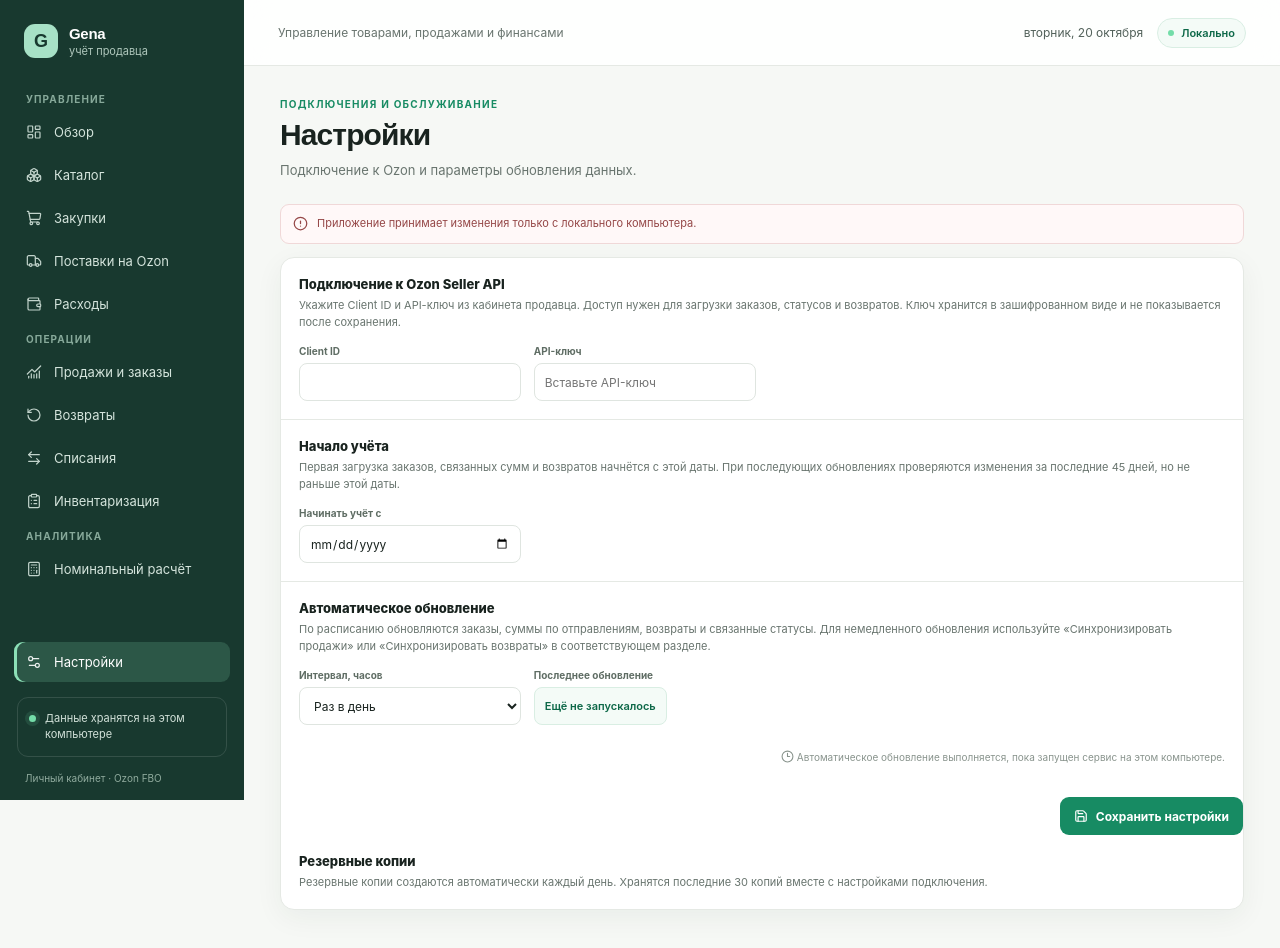
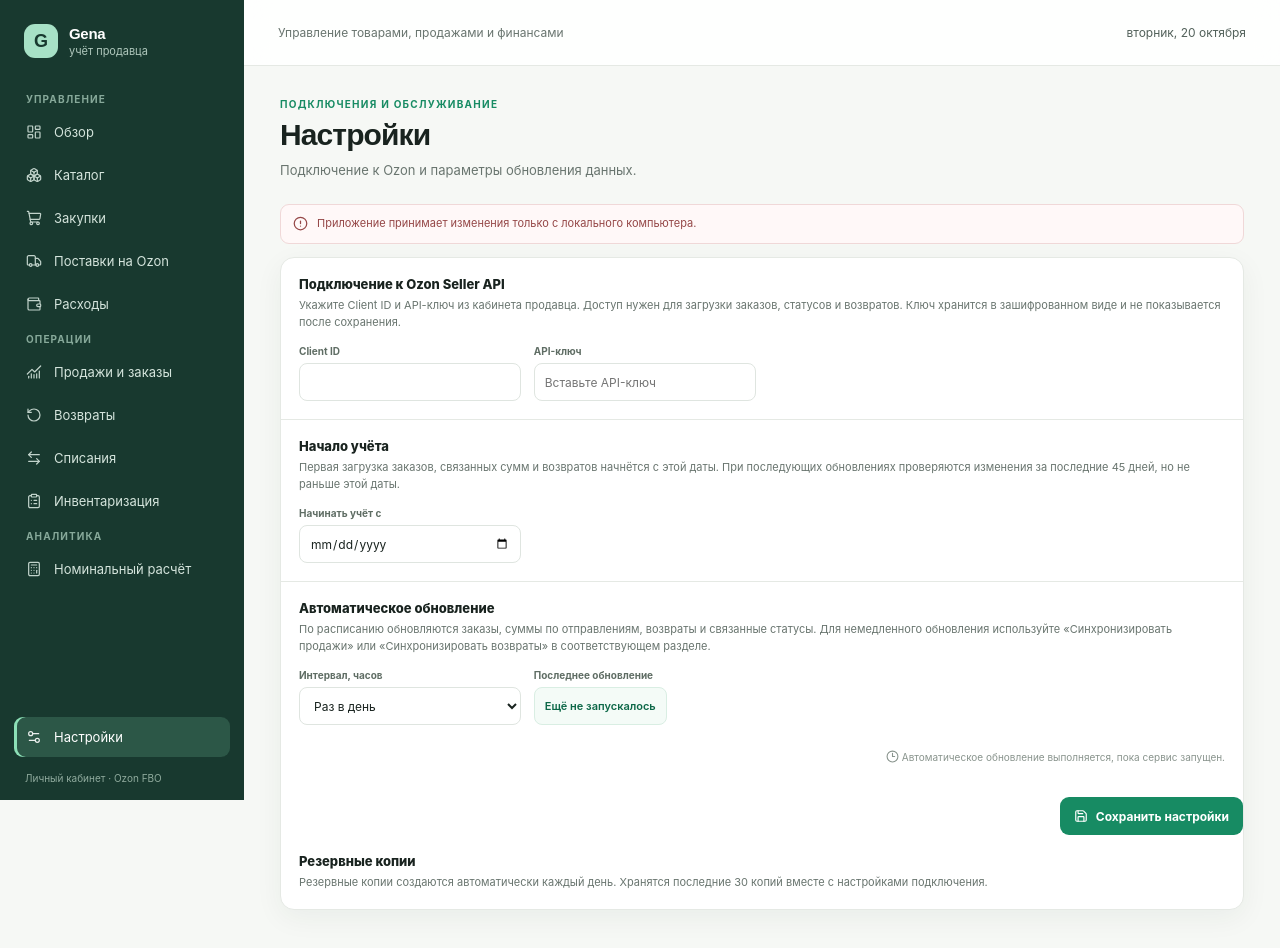
Before and after one commit to r1ddev/gena, a Next.js app: page /settings in a window 1280 px wide. Shown: the top 948 px of the page. Built offline with nearby package versions, Linux system fonts and the light colour scheme; no server answers.

Commit message:
fix: remove local storage badges

```diff
--- a/src/app/globals.css
+++ b/src/app/globals.css
@@ -33,8 +33,6 @@ a { color: inherit; text-decoration: none; }
 .nav-link.active { color: #fff; background: #2c5747; box-shadow: inset 3px 0 #8ce0b7; }
 .nav-link svg { flex: 0 0 auto; opacity: .9; }
 .sidebar-spacer { flex: 1; }
-.local-note { display: flex; gap: 9px; align-items: flex-start; margin: 15px 3px 0; padding: 13px 11px; border: 1px solid rgba(255,255,255,.12); border-radius: 11px; color: #d2e1d9; font-size: 11px; line-height: 1.45; }
-.local-dot { width: 7px; height: 7px; margin-top: 4px; flex: 0 0 auto; border-radius: 50%; background: #74dda9; box-shadow: 0 0 0 4px rgba(116,221,169,.12); }
 .sidebar-bottom { margin-top: 15px; padding: 0 11px; color: #90ab9e; font-size: 10px; }
 .main-column { min-height: 100vh; margin-left: 244px; }
 .topbar { position: sticky; z-index: 20; top: 0; display: flex; height: 66px; align-items: center; justify-content: space-between; padding: 0 34px; border-bottom: 1px solid var(--line); background: rgba(255,255,255,.88); backdrop-filter: blur(12px); }
@@ -42,7 +40,6 @@ a { color: inherit; text-decoration: none; }
 .topbar-label { color: var(--muted); font-size: 12px; }
 .today { color: #52615a; font-size: 12px; }
 .status-pill { display: inline-flex; align-items: center; gap: 7px; padding: 7px 10px; border: 1px solid #d9eee3; border-radius: 999px; color: var(--green-dark); background: #f4fbf7; font-size: 11px; font-weight: 600; }
-.status-pill .local-dot { width: 6px; height: 6px; margin: 0; box-shadow: none; }
 .mobile-menu { display: none; width: 36px; height: 36px; align-items: center; justify-content: center; border: 1px solid var(--line); border-radius: 9px; color: var(--ink); background: white; }
 .page-content { width: min(1440px, 100%); margin: 0 auto; padding: 32px 36px 54px; }
 .page-heading { display: flex; align-items: flex-start; justify-content: space-between; gap: 18px; margin-bottom: 24px; }
@@ -180,6 +177,4 @@ tbody tr:hover { background: #fcfdfc; }
   .field.wide, .field.full { grid-column: auto; }
   .line-item { grid-template-columns: 1fr 80px auto; }
   .search-box { width: 100%; }
-  .topbar-right .status-pill { font-size: 0; }
-  .topbar-right .status-pill .local-dot { font-size: initial; }
 }
--- a/src/app/layout.tsx
+++ b/src/app/layout.tsx
@@ -4,7 +4,7 @@ import "./globals.css";
 
 export const metadata: Metadata = {
   title: "Учёт продавца Ozon",
-  description: "Локальный учёт товаров, остатков, продаж и расходов",
+  description: "Учёт товаров, остатков, продаж и расходов",
 };
 
 export default function RootLayout({ children }: Readonly<{ children: React.ReactNode }>) {
--- a/src/components/app-shell.tsx
+++ b/src/components/app-shell.tsx
@@ -62,7 +62,6 @@ export function AppShell({ children }: { children: ReactNode }) {
         ))}
         <div className="sidebar-spacer" />
         <Link className={`nav-link ${pathname.startsWith("/settings") ? "active" : ""}`} href="/settings" aria-current={pathname.startsWith("/settings") ? "page" : undefined} onClick={() => setMobileOpen(false)}><Settings2 size={16} strokeWidth={1.8} /><span>Настройки</span></Link>
-        <div className="local-note"><span className="local-dot" /><span>Данные хранятся на этом компьютере</span></div>
         <div className="sidebar-bottom">Личный кабинет · Ozon FBO</div>
       </aside>
 
@@ -74,7 +73,6 @@ export function AppShell({ children }: { children: ReactNode }) {
           </div>
           <div className="topbar-right">
             <span className="today">{today}</span>
-            <span className="status-pill"><span className="local-dot" />Локально</span>
           </div>
         </header>
         <main className="page-content">{children}</main>
--- a/src/components/settings-workspace.tsx
+++ b/src/components/settings-workspace.tsx
@@ -74,7 +74,7 @@ export function SettingsWorkspace() {
             <div className="field"><label htmlFor="sync-interval">Интервал, часов</label><select id="sync-interval" value={interval} onChange={(event) => setInterval(event.target.value)}><option value="24">Раз в день</option><option value="12">Каждые 12 часов</option><option value="6">Каждые 6 часов</option></select></div>
             <div className="field"><label htmlFor="last-sync">Последнее обновление</label><div id="last-sync" className="status-pill" style={{ width: "fit-content", minHeight: 38, borderRadius: 8 }}>{lastSync ? new Intl.DateTimeFormat("ru-RU", { dateStyle: "medium", timeStyle: "short" }).format(new Date(lastSync)) : "Ещё не запускалось"}</div></div>
           </div>
-          <div className="form-actions"><span className="form-help"><Clock3 size={13} style={{ display: "inline", verticalAlign: "-2px" }} /> Автоматическое обновление выполняется, пока запущен сервис на этом компьютере.</span></div>
+          <div className="form-actions"><span className="form-help"><Clock3 size={13} style={{ display: "inline", verticalAlign: "-2px" }} /> Автоматическое обновление выполняется, пока сервис запущен.</span></div>
         </div>
         <div className="form-actions"><button className="button" disabled={saving || loading}><Save size={14} />{saving ? "Сохраняем…" : "Сохранить настройки"}</button></div>
       </form>
```
